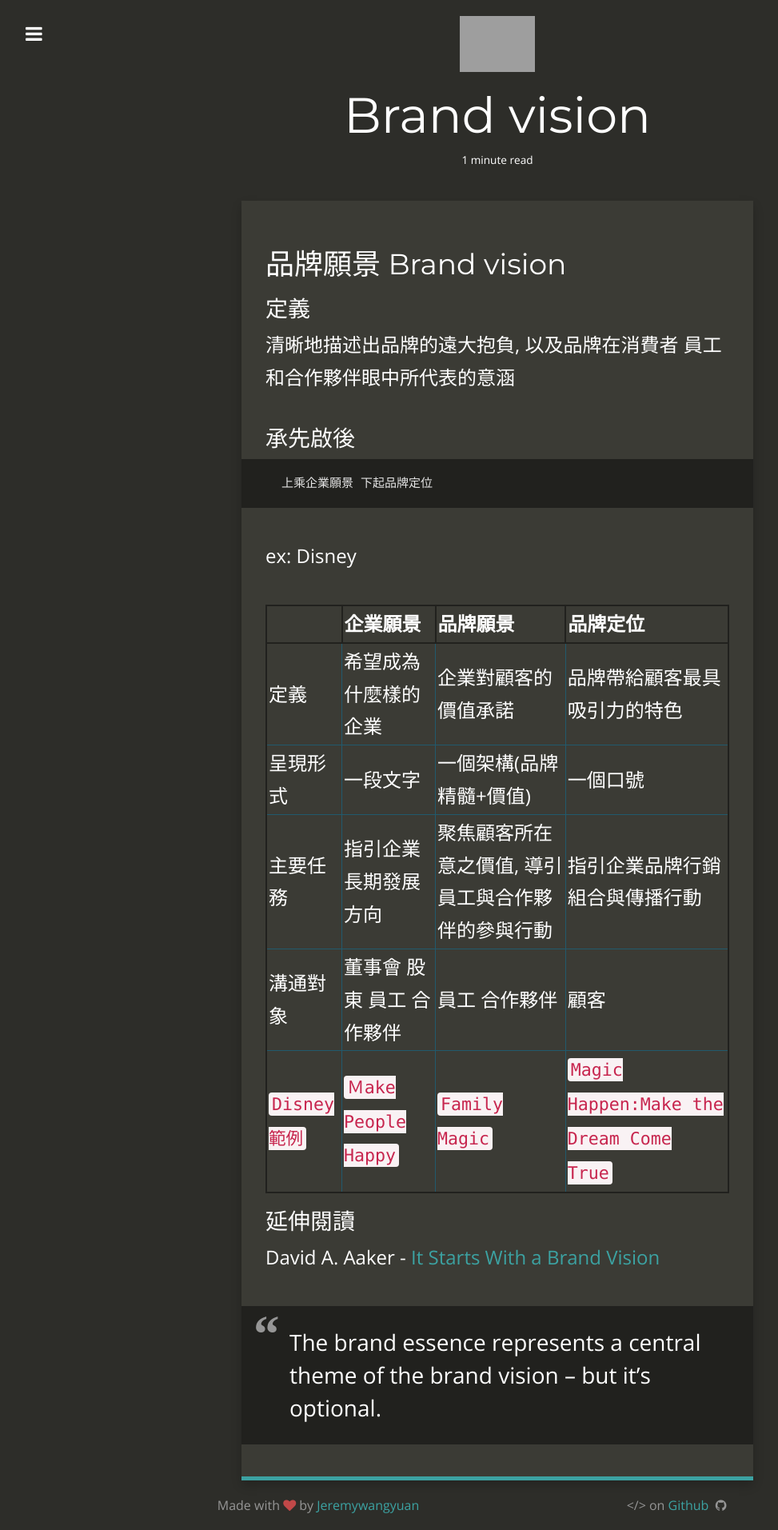
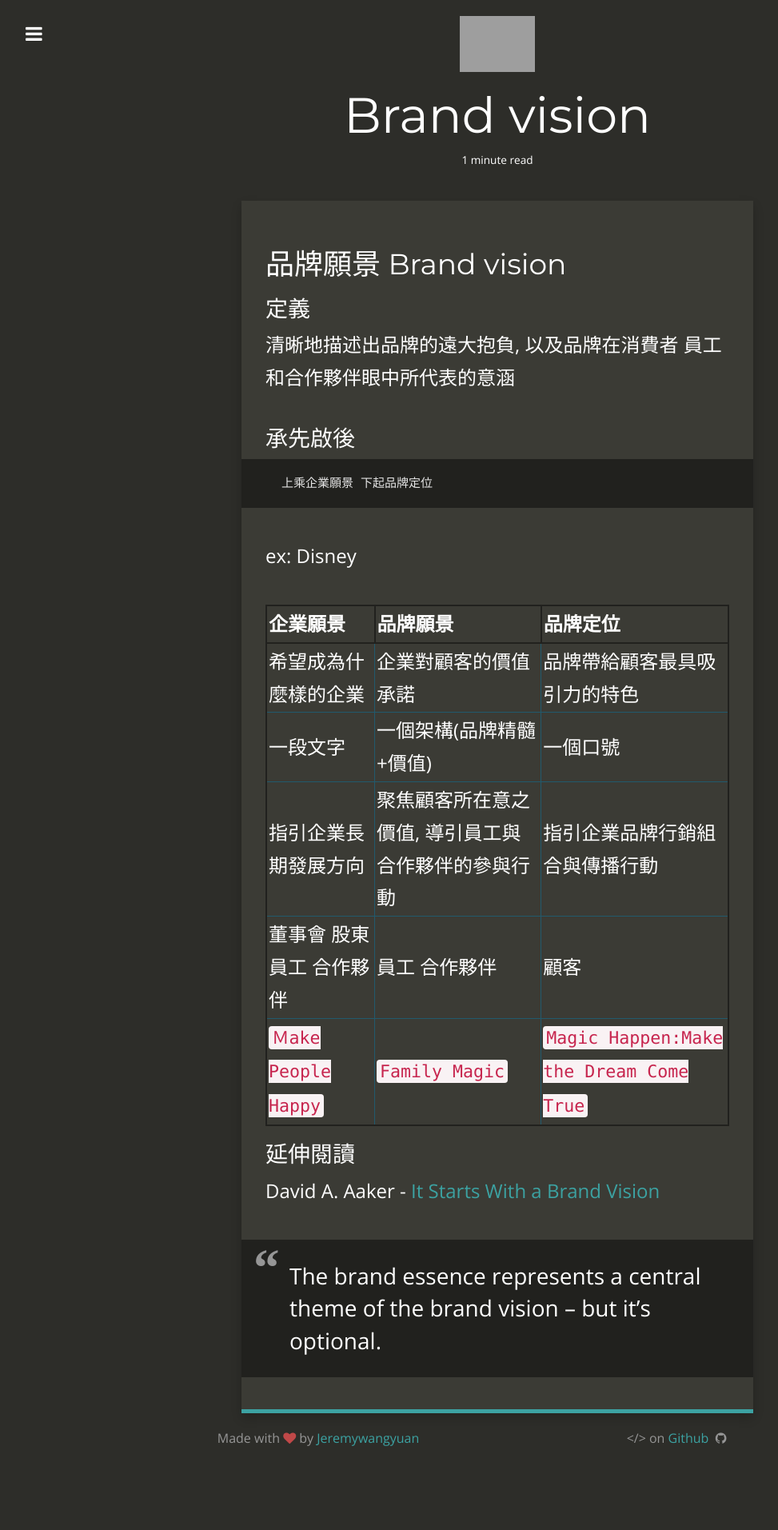
Before and after one commit to jeremywangyuan/Jeremywangyuan.github.io, a Jekyll site: the page built from _posts/2017-08-11-study-note.md, in a window 1280 px wide. Shown: the whole page at 80% size, without its empty margins (18-991 px from the left). Built offline with Jekyll 4.4.1, drawn with Linux system fonts in a browser that asks for light colours; nearby versions of some CDN libraries; after the commit the page ends 1830 px from its top, so only the background shows below that; grey boxes are pictures that could not be loaded.

Commit message:
study note

````diff
--- a/_posts/2017-08-11-study-note.md
+++ b/_posts/2017-08-11-study-note.md
@@ -19,13 +19,13 @@ tags:
 ```
 ex: Disney
 
-| | 企業願景 | 品牌願景 | 品牌定位 |
-|:---|:------|:------|:------|
-|定義|希望成為什麼樣的企業|企業對顧客的價值承諾|品牌帶給顧客最具吸引力的特色|
-|呈現形式|一段文字|一個架構(品牌精髓+價值)|一個口號|
-|主要任務|指引企業長期發展方向|聚焦顧客所在意之價值, 導引員工與合作夥伴的參與行動|指引企業品牌行銷組合與傳播行動|
-|溝通對象|董事會 股東 員工 合作夥伴|員工 合作夥伴|顧客|
-|`Disney範例`|`Ｍake People Happy`|`Family Magic`|`Magic Happen:Make the Dream Come True`|
+| 企業願景 | 品牌願景 | 品牌定位 |
+|:------|:------|:------|
+|希望成為什麼樣的企業|企業對顧客的價值承諾|品牌帶給顧客最具吸引力的特色|
+|一段文字|一個架構(品牌精髓+價值)|一個口號|
+|指引企業長期發展方向|聚焦顧客所在意之價值, 導引員工與合作夥伴的參與行動|指引企業品牌行銷組合與傳播行動|
+|董事會 股東 員工 合作夥伴|員工 合作夥伴|顧客|
+|`Ｍake People Happy`|`Family Magic`|`Magic Happen:Make the Dream Come True`|
 
 
 ### 延伸閱讀
````
Also changed, not shown: 1 other file.
